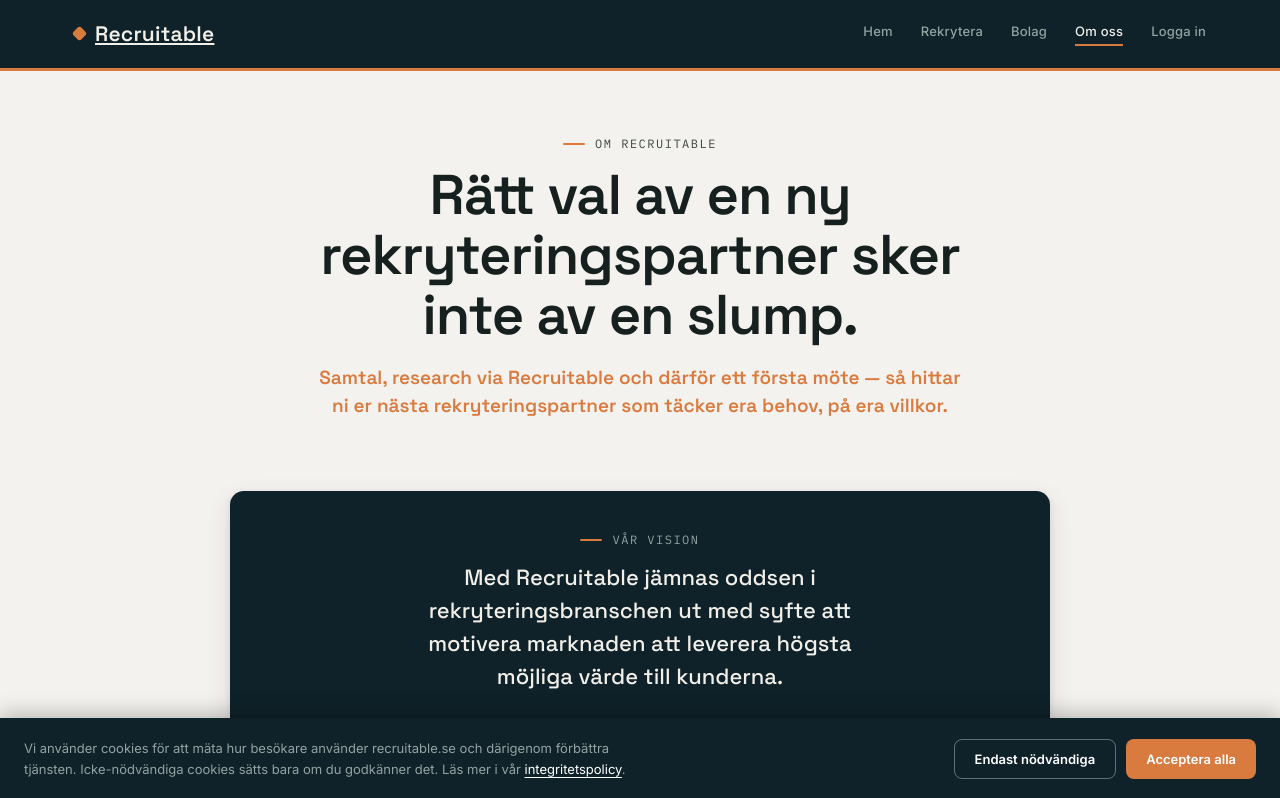
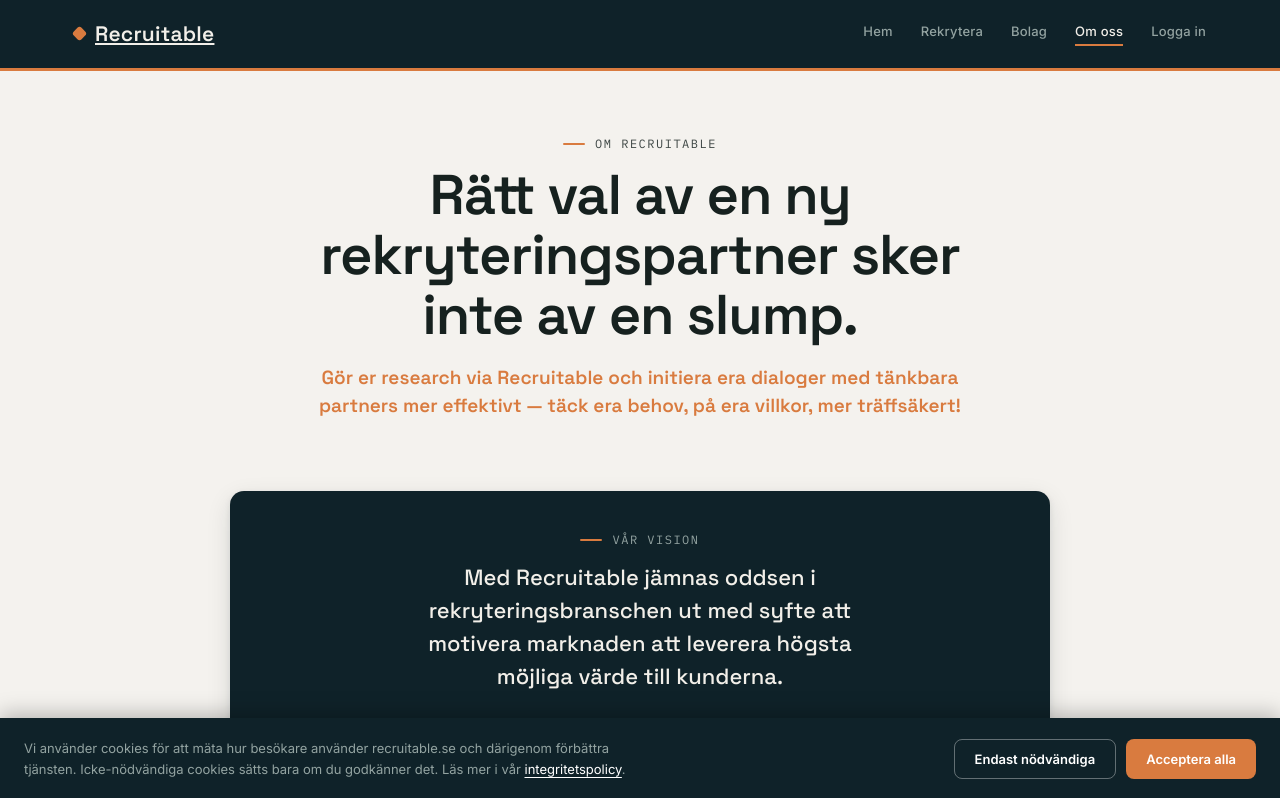
Before and after one commit to josefgnegussie-design/recruitable, a Next.js app: page /om-oss in a window 1280 px wide. Shown: the top 798 px of the page. Built offline with nearby package versions, Linux system fonts and the light colour scheme.

Commit message:
Uppdatera ingresstext på Om oss-sidan

```diff
--- a/app/om-oss/page.js
+++ b/app/om-oss/page.js
@@ -35,8 +35,8 @@
         <div className="l-kicker">Om Recruitable</div>
         <h1>Rätt val av en ny rekryteringspartner sker inte av en slump.</h1>
         <p className="about-hero-lead">
-          Samtal, research via Recruitable och därför ett första möte — så hittar ni er nästa rekryteringspartner
-          som täcker era behov, på era villkor.
+          Gör er research via Recruitable och initiera era dialoger med tänkbara partners mer effektivt — täck
+          era behov, på era villkor, mer träffsäkert!
         </p>
       </section>
 
```
